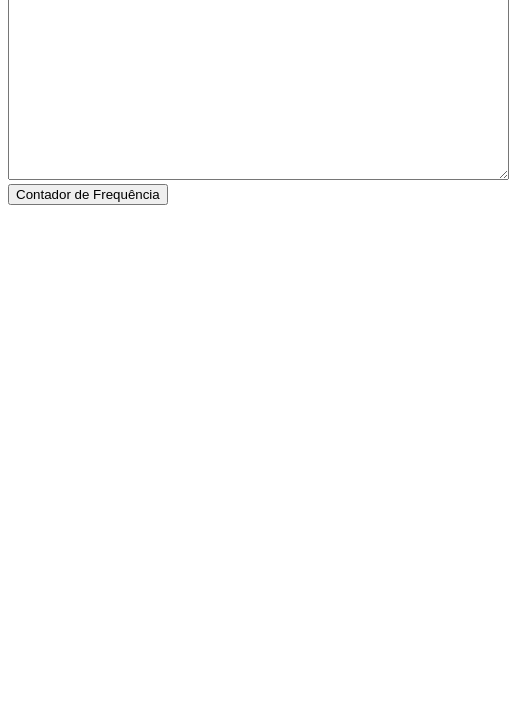
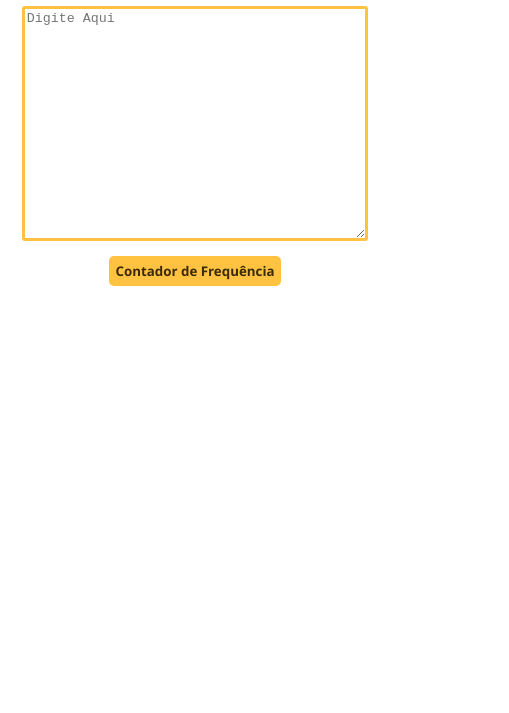
Before and after one commit to Kenzie-Academy-Brasil-Developers/entrega-contador-frequencia-sprint-3-deb-gama, a plain HTML site: page index.html in a window 390 px wide. Shown: the part 131-844 px from the top of the page, 509 px wide, since content can reach past the window. Drawn offline with Linux system fonts and the light colour scheme.

Commit message:
Mobile First - implementação

```diff
--- a/index.html
+++ b/index.html
@@ -4,18 +4,26 @@
     <meta charset="UTF-8">
     <meta http-equiv="X-UA-Compatible" content="IE=edge">
     <meta name="viewport" content="width=device-width, initial-scale=1.0">
+    <link rel="stylesheet" href="style.css">
     <title>Contador de Frequência</title>
 </head>
 <body>
     <main>
+
+    <div id="container">
         <h1>Contador de Frequência</h1>
 
-<textarea rows="15" cols="60" id="textInput"></textarea>
-<br />
-<button id="countButton">Contador de Frequência</button>
+    <textarea rows="15" cols="60" id="textInput" placeholder="Digite Aqui"></textarea>
+    <br/>
+    <button id="countButton">Contador de Frequência</button>
+    </div>
 
-<div id="lettersDiv"></div>
-<div id="wordsDiv"></div>
+
+<div class="output">
+    <div id="lettersDiv"></div>
+    <div id="wordsDiv"></div>
+</div>
+
 
     </main>
 <script src="script.js"></script>
--- /dev/null
+++ b/style.css
@@ -0,0 +1,66 @@
+:root {
+    --laranja:rgba(255, 190, 49, 0.918);
+    --cor-fonte: rgba(41, 28, 1, 0.918);
+    --hover: #dfba43;
+}
+
+#container {
+    width: 90%vw;
+    margin: 0 auto;
+    display:flex;
+    flex-wrap: wrap;
+}
+
+#container textarea {
+    width: 90%;
+    border-radius: 3px;
+    justify-content: center;
+    align-items: center;
+    margin: 0 auto;
+    border:var(--laranja) solid 3px;
+    border-radius: 3px
+}
+
+.output {
+    font-family:'Segoe UI', Tahoma, Geneva, Verdana, sans-serif;
+    margin: 15px auto;
+}
+
+button {
+    border: none;
+    background-color: var(--laranja);
+    color: var(--cor-fonte);
+    font-family:'Segoe UI', Tahoma, Geneva, Verdana, sans-serif;
+    font-weight: bold;
+    height: 30px;
+    border-radius: 5px;
+    margin-top: 15px;
+    margin: 15px auto;
+    cursor: pointer;
+}
+
+button:hover {
+    background-color: var(--hover);
+}
+
+h1 {
+    font-family:'Segoe UI', Tahoma, Geneva, Verdana, sans-serif;
+    text-align: center;
+    color: var(--cor-fonte);
+
+}
+
+placeholder {
+    font-family:'Segoe UI', Tahoma, Geneva, Verdana, sans-serif;
+}
+
+@media(min-width:768px){
+
+    h1 {
+        margin: 0 auto 15px;
+    }
+}
+
+.output{
+    text-align: center;
+}
```
